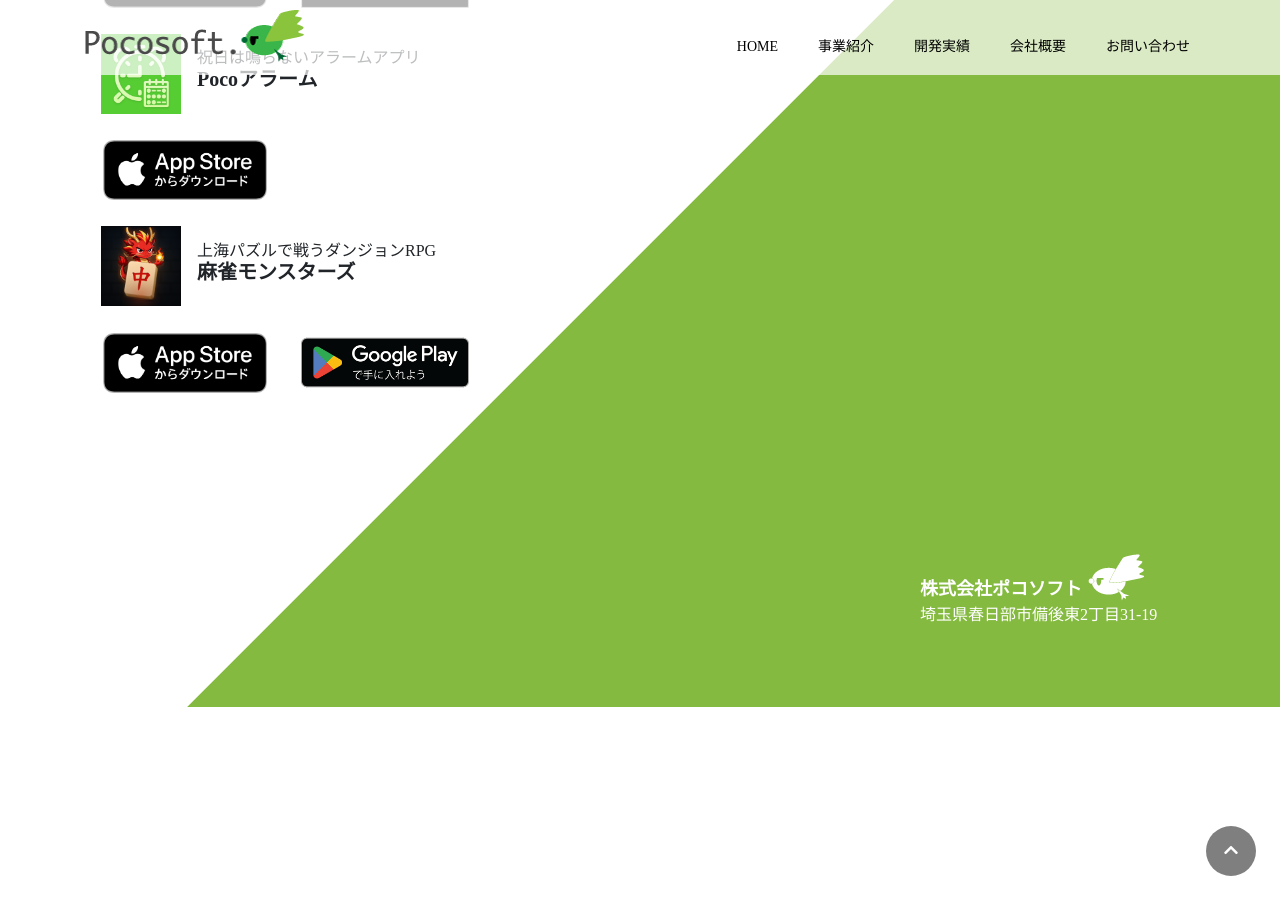
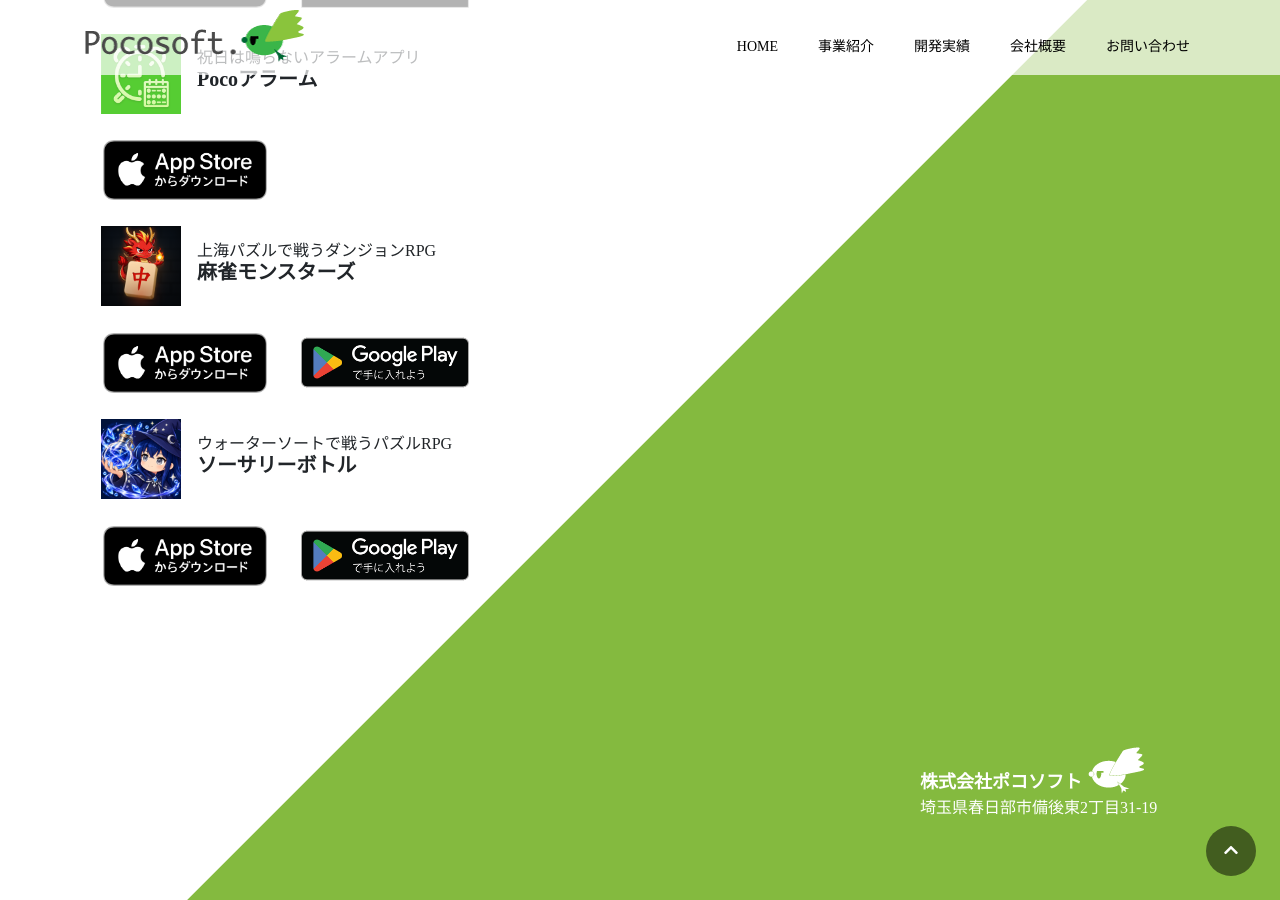
Before and after one commit to pocosoft/pocosoft.github.io, a Jekyll site: the page built from business.md, in a window 1280 px wide and 900 px high, scrolled down 2128 px. Built offline with Jekyll 4.4.1, drawn with Linux system fonts in a browser that asks for light colours; nearby versions of some CDN libraries.

Commit message:
事業紹介ページにソーサリーボトルを載せる (#38)
- 自社開発事業に、2026-11-07 に公開したソーサリーボトルを足す（麻雀モンスターズの次）
- App Store と Google Play の商品ページへのリンクを置く
- アイコンはアプリのアイコン（1024px）を 240px に縮めて置く

Co-authored-by: Claude Opus 5.5 <noreply@anthropic.com>

```diff
--- a/_layouts/business.html
+++ b/_layouts/business.html
@@ -136,6 +136,22 @@
             </a>
           </div>
         </div>
+        <div class="poco-app">
+          <div class="app-icon"><img src="./static/images/sorcery-bottles-app.png" class="img-fluid" alt="ソーサリーボトルアプリアイコン"></div>
+          <h5>ウォーターソートで戦うパズルRPG<br/><span>ソーサリーボトル</span></h5>
+        </div>
+        <div class="app-link">
+          <div>
+            <a href="https://apps.apple.com/jp/app/id6817282676" target="_blank">
+              <img src="./static/images/appstore.png" alt="App Storeからダウンロード">
+            </a>
+          </div>
+          <div>
+            <a href="https://play.google.com/store/apps/details?id=jp.pocosoft.magic_water_bottles" target="_blank">
+              <img src="./static/images/googleplay.png" alt="Google Playで手に入れよう">
+            </a>
+          </div>
+        </div>
       </div>
     </div>
   </div>
```
Also changed, not shown: static/images/sorcery-bottles-app.png (added).
